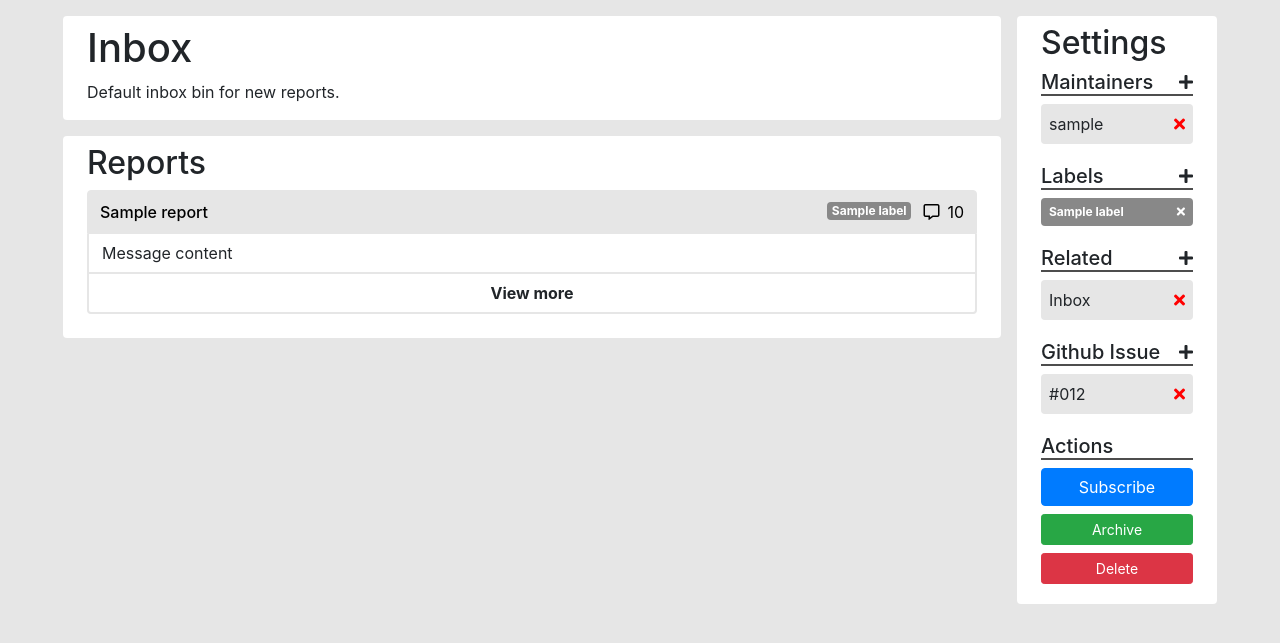
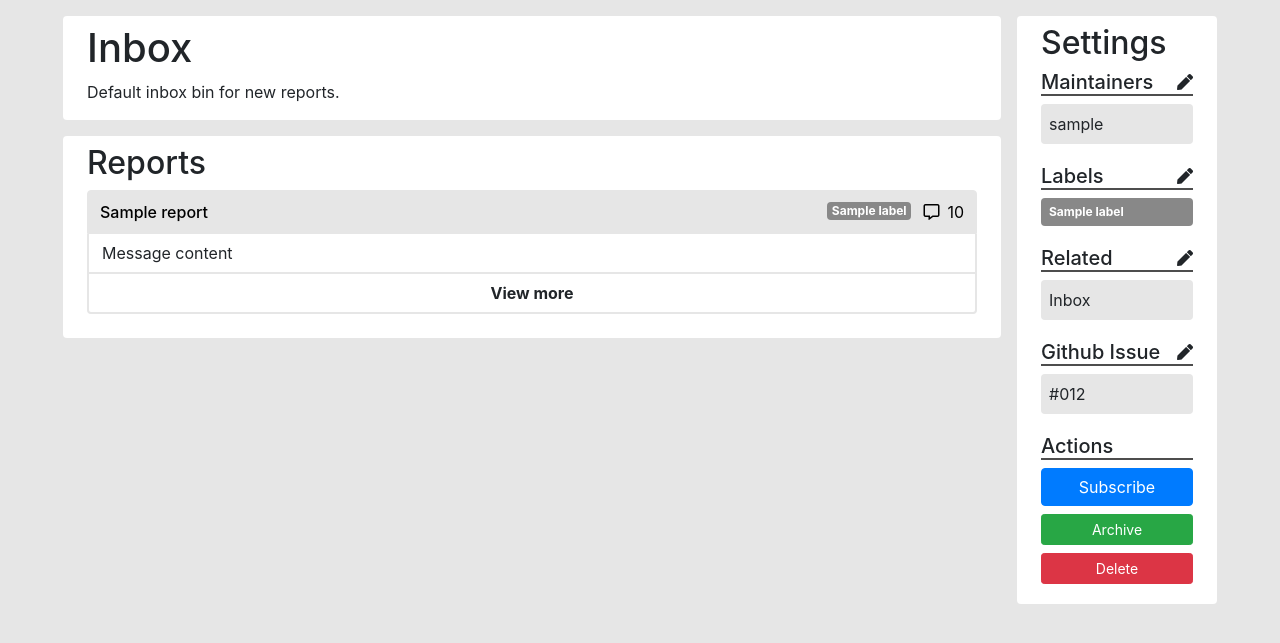
Before and after one commit to The-Compiler/crashbin, a Django app: page /bin/1/ in a window 1280 px wide. Shown: the part 76-719 px from the top of the page. Run offline with Django 3.2, Linux system fonts and the light colour scheme; a user stored in the database is signed in; data comes from the database, SQL or seed files in the repository; tables that the repository leaves empty hold one stand-in row (values such as "Sample post"); some libraries are stand-ins or nearby versions.

Commit message:
Fix Icons
- Remove delete icons
- Replace plus icons with pen icon

```diff
--- a/crashbin_app/templates/crashbin_app/bin_detail.html
+++ b/crashbin_app/templates/crashbin_app/bin_detail.html
@@ -28,12 +28,11 @@
                     <div class="d-flex flex-column py-2">
                         <div class="d-flex flex-row mb-1 header-underline">
                             <h5 class="m-0 mr-2">Maintainers</h5>
-                            <i class="fas fa-plus ml-auto my-auto"></i>
+                            <i class="fas fa-pen ml-auto my-auto"></i>
                         </div>
                         {% for maintainer in bin.maintainers.all %}
-                            <div class="d-flex flex-row text-wrap my-1 p-2 rounded bg-light">
+                            <div class="text-left text-wrap my-1 p-2 rounded bg-light">
                                 <p class="my-auto">{{ maintainer }}</p>
-                                <i class="fas fa-times close-icon ml-auto my-auto pl-2"></i>
                             </div>
                         {% empty %}
                             <div class="alert alert-warning my-1 p-2" role="alert">
@@ -44,13 +43,12 @@
                     <div class="d-flex flex-column py-2">
                         <div class="d-flex flex-row mb-1 header-underline">
                             <h5 class="m-0 mr-2">Labels</h5>
-                            <i class="fas fa-plus ml-auto my-auto"></i>
+                            <i class="fas fa-pen ml-auto my-auto"></i>
                         </div>
                         {% for label in bin.labels.all %}
-                            <span class="badge text-wrap d-flex flex-row my-1 p-2"
+                            <span class="badge text-left text-wrap my-1 p-2"
                                   style="background-color: {{ label.color }} ; color: white">
                                 <p class="my-auto">{{ label.name }}</p>
-                                <i class="fas fa-times ml-auto my-auto pl-2"></i>
                             </span>
                         {% empty %}
                             <div class="alert alert-warning my-1 p-2" role="alert">
@@ -61,15 +59,14 @@
                     <div class="d-flex flex-column py-2">
                         <div class="d-flex flex-row mb-1 header-underline">
                             <h5 class="m-0 mr-2">Related</h5>
-                            <i class="fas fa-plus ml-auto my-auto"></i>
+                            <i class="fas fa-pen ml-auto my-auto"></i>
                         </div>
                         {% for related_bin in bin.related_bins.all %}
-                            <div class="d-flex flex-row text-wrap my-1 p-2 rounded bg-light">
-                                <a class="btn btn-block text-justify m-0 p-0 border-0"
+                            <div class="my-1 p-2 rounded bg-light">
+                                <a class="btn btn-block text-left text-wrap m-0 p-0 border-0"
                                    href="{% url 'bin_detail' pk=related_bin.id %}" role="button">
                                     <p class="my-auto">{{ related_bin.name }}</p>
                                 </a>
-                                <i class="fas fa-times close-icon ml-auto my-auto pl-2"></i>
                             </div>
                         {% empty %}
                             <div class="alert alert-warning my-1 p-2" role="alert">
@@ -80,13 +77,12 @@
                     <div class="d-flex flex-column py-2">
                         <div class="d-flex flex-row mb-1 header-underline">
                             <h5 class="m-0 mr-2">Github Issue</h5>
-                            <i class="fas fa-plus ml-auto my-auto"></i>
+                            <i class="fas fa-pen ml-auto my-auto"></i>
                         </div>
-                        <div class="d-flex flex-row text-wrap my-1 p-2 rounded bg-light">
-                            <a class="btn btn-block text-justify m-0 p-0 border-0" href="#" role="button">
+                        <div class="my-1 p-2 rounded bg-light">
+                            <a class="btn btn-block text-left text-wrap m-0 p-0 border-0" href="#" role="button">
                                 <p class="my-auto">#012</p>
                             </a>
-                            <i class="fas fa-times close-icon ml-auto my-auto pl-2"></i>
                         </div>
                     </div>
                     <div class="d-flex flex-column py-2">
```
Also changed, not shown: crashbin_app/templates/crashbin_app/report_detail.html (+5 -6 lines).
